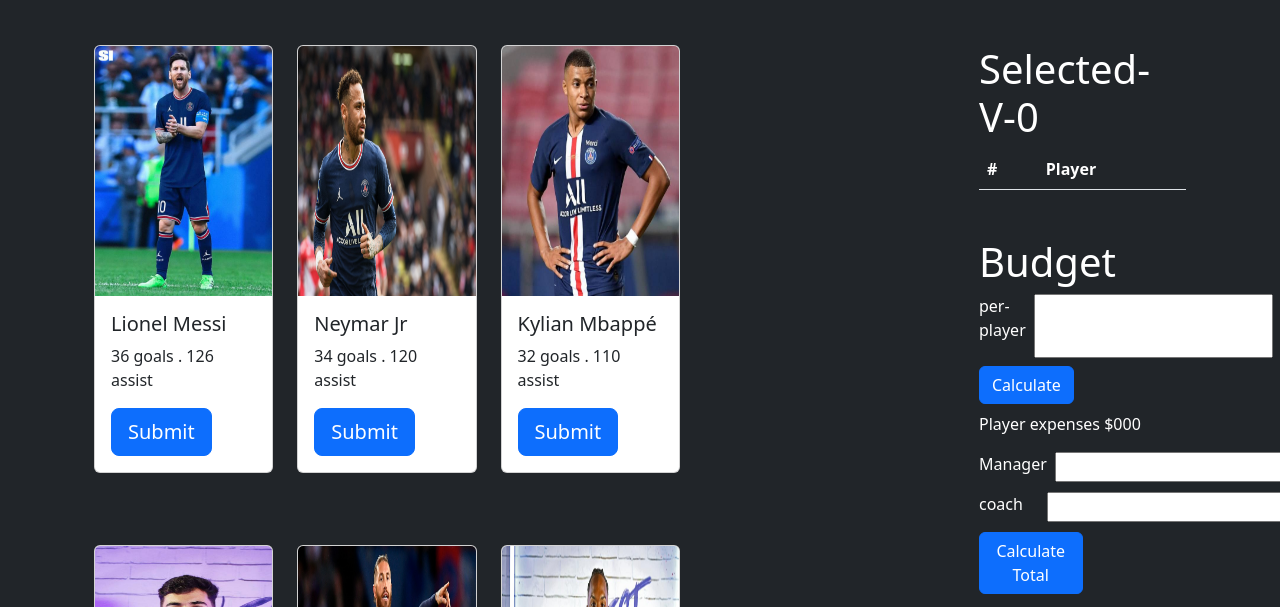
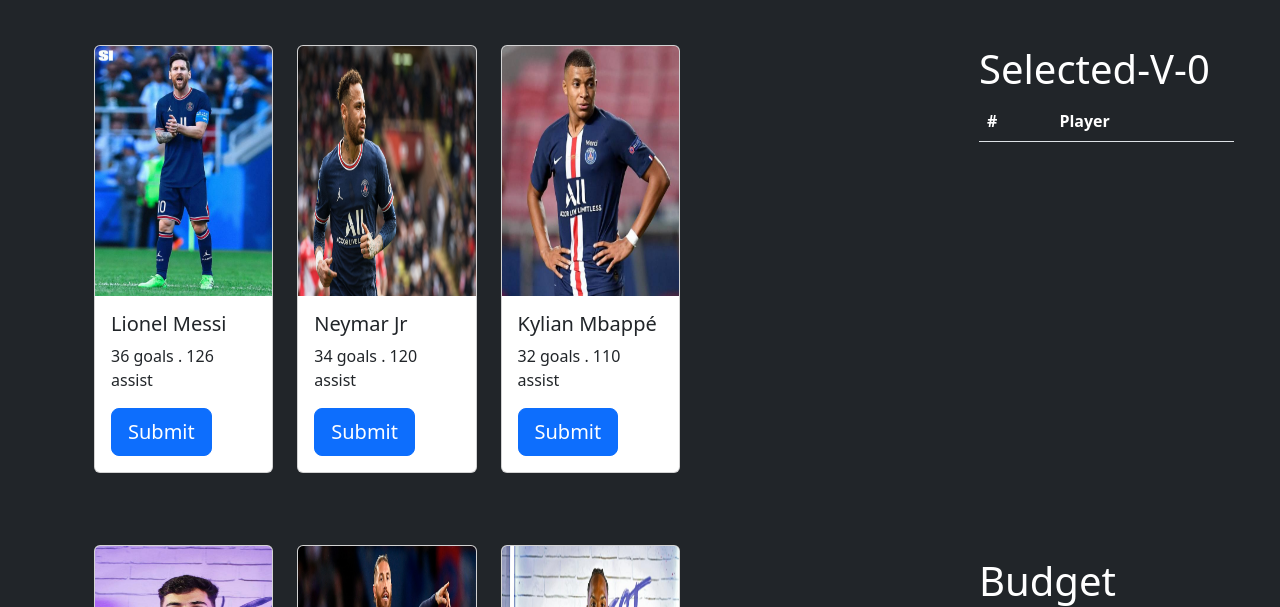
Before and after one commit to Dipta04/best-five-assignment-5, a plain HTML site: page index.html in a window 1280 px wide. Shown: the part 171-778 px from the top of the page. Drawn offline with nearby package versions, Linux system fonts and the light colour scheme.

Commit message:
last commit

```diff
--- a/index.html
+++ b/index.html
@@ -100,9 +100,9 @@
           </div>
     </section>
 
-<section class="container w-25 mt-5">
+<section class=" w-25 mt-5">
   <!-- first part -->
-  <div class="ms-5">
+  <div class="ms-5 container h-50">
     <h1>Selected-V-<span id="Total-player">0</span></h1>
 
     <table class="table text-white">
@@ -120,9 +120,9 @@
 
   </div>
   <!-- second part -->
-  <div class="ms-5 mt-5">
-    <h1>Budget</h1>
-    <div class="d-flex mb-2">
+  <div class="container ms-5 mt-5">
+    <h1 class="mb-4">Budget</h1>
+    <div class="d-flex mb-4">
     <P>per-player</P>
     <input class="ms-2" type="text" name="" id="per-player-expense">
     </div>
@@ -151,7 +151,7 @@
     </div>
    </div>
 
-   <div class="d-grid gap-2 col-6">
+   <div class="d-grid gap-2 col-6 mt-3">
     <button id="total-expense" class="btn btn-primary" type="button">Calculate Total</button>
     </div>
 
```
